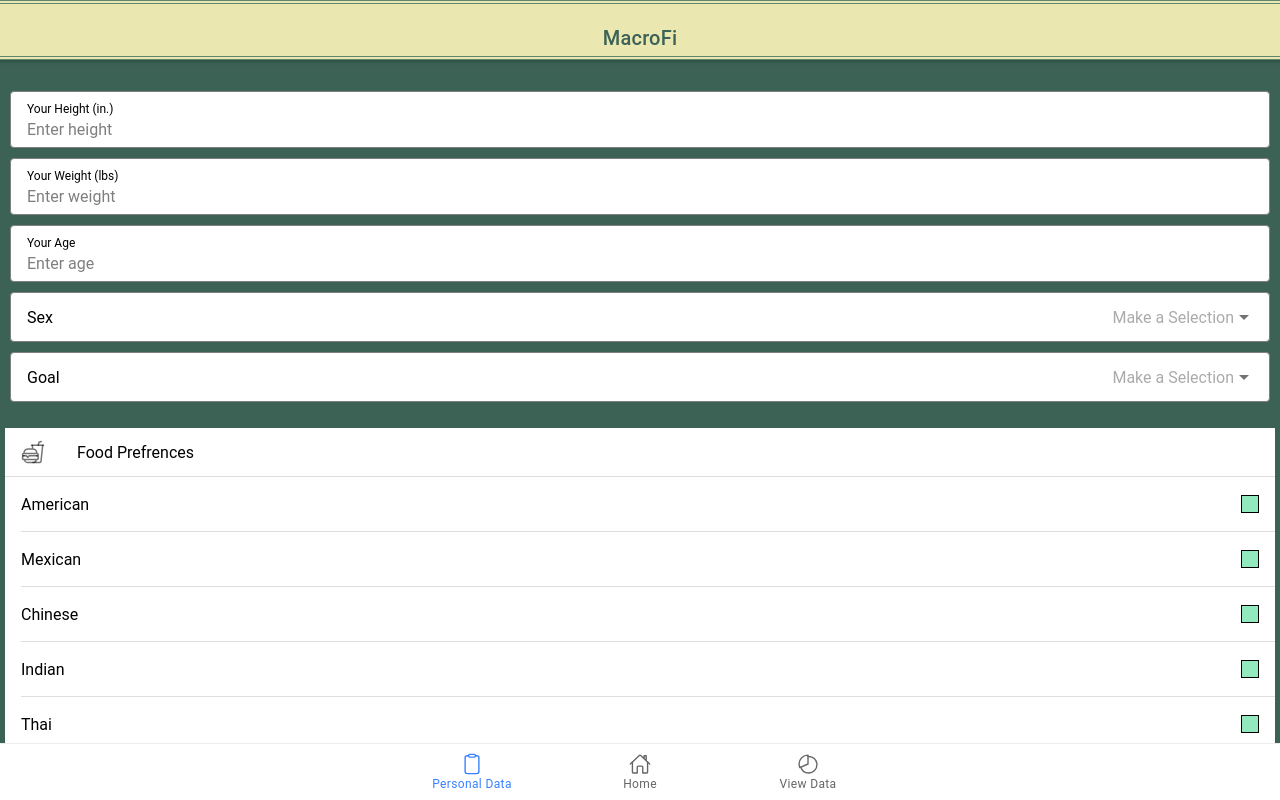
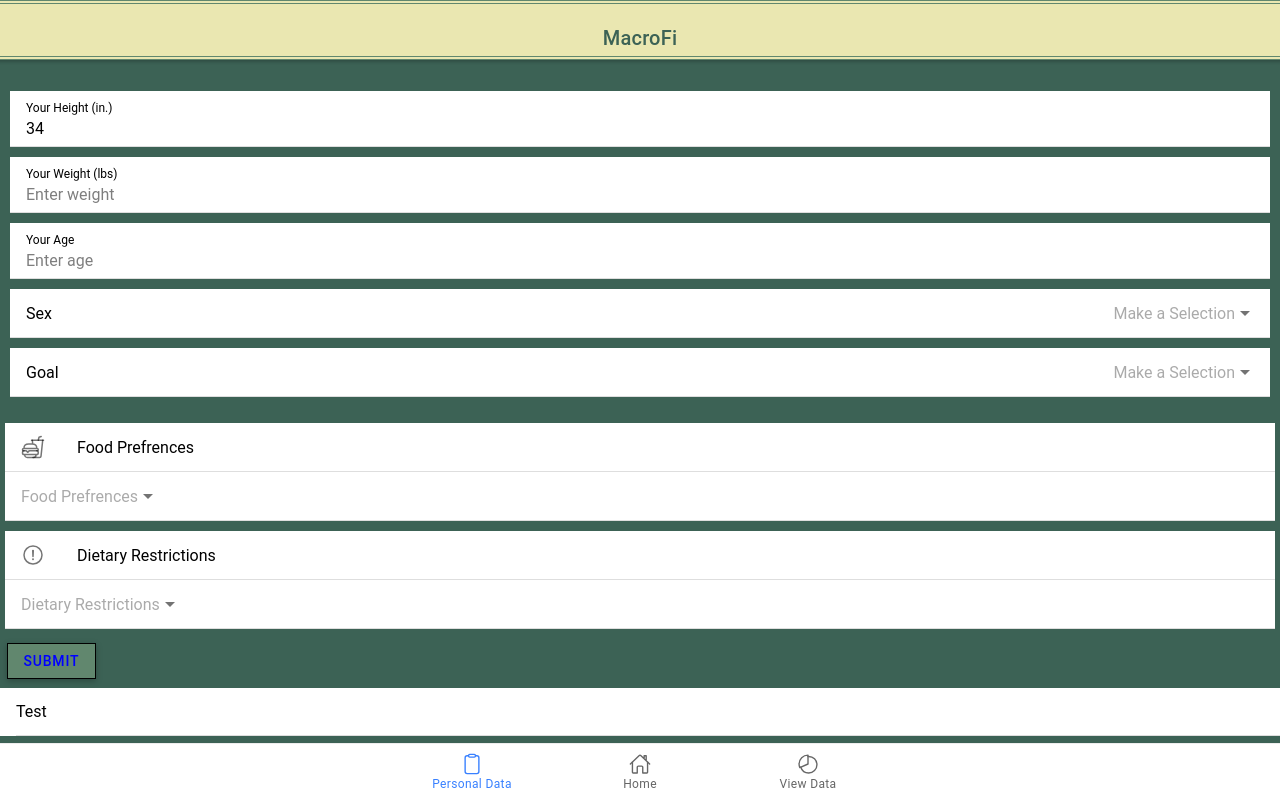
Before and after one commit to MacroFi/MacroFiApp, a React (Create React App) app: page /PeronalDataTab in a window 1280 px wide. Built offline with nearby package versions, Linux system fonts and the light colour scheme.

Commit message:
Improved personal data page UI

```diff
--- a/src/components/PersonalDataInput.tsx
+++ b/src/components/PersonalDataInput.tsx
@@ -19,8 +19,21 @@ import { fastFoodOutline, alertCircleOutline } from 'ionicons/icons';
 const PersonalDataInput: React.FC = () => {
 
   const [personalData, setPersonalData] = useState<Object>({});
+
   const heightRef = useRef<HTMLIonInputElement>(null);
   const weightRef = useRef<HTMLIonInputElement>(null);
+  const ageRef = useRef<HTMLIonInputElement>(null);
+  const sexRef = useRef<HTMLIonSelectElement>(null);
+  const goalRef = useRef<HTMLIonSelectElement>(null);
+  const foodPrefsRef = useRef<HTMLIonSelectElement>(null);
+
+  const collectData = () => {
+    console.log(heightRef.current?.value, typeof (heightRef.current?.value))
+    console.log(weightRef.current?.value, typeof (weightRef.current?.value))
+    console.log(ageRef.current?.value, typeof (ageRef.current?.value))
+    console.log(sexRef.current?.value, typeof (sexRef.current?.value))
+    console.log(goalRef.current?.value, typeof (goalRef.current?.value))
+  }
 
   return (
     <React.Fragment>
@@ -28,16 +41,16 @@ const PersonalDataInput: React.FC = () => {
 
         <IonRow>
           <IonCol>
-            <IonItem fill="outline">
+            <IonItem>
               <IonLabel position="stacked">Your Height (in.)</IonLabel>
-              <IonInput placeholder="Enter height" type="number" ref={heightRef}></IonInput>
+              <IonInput placeholder="Enter height" type="number" ref={heightRef} value="34"></IonInput> {/* value props sets default value */}
             </IonItem>
           </IonCol>
         </IonRow>
 
         <IonRow>
           <IonCol>
-            <IonItem fill="outline">
+            <IonItem>
               <IonLabel position="stacked">Your Weight (lbs)</IonLabel>
               <IonInput placeholder="Enter weight" type="number" ref={weightRef}></IonInput>
             </IonItem>
@@ -46,18 +59,18 @@ const PersonalDataInput: React.FC = () => {
 
         <IonRow>
           <IonCol>
-            <IonItem fill="outline">
+            <IonItem>
               <IonLabel position="stacked">Your Age</IonLabel>
-              <IonInput placeholder="Enter age" type="number"></IonInput>
+              <IonInput placeholder="Enter age" type="number" ref={ageRef}></IonInput>
             </IonItem>
           </IonCol>
         </IonRow>
 
         <IonRow>
           <IonCol>
-            <IonItem fill="outline">
+            <IonItem>
               <IonLabel>Sex</IonLabel>
-              <IonSelect placeholder="Make a Selection">
+              <IonSelect placeholder="Make a Selection" interface="popover" ref={sexRef}>
                 <IonSelectOption value="male">Male</IonSelectOption>
                 <IonSelectOption value="female">Female</IonSelectOption>
                 <IonSelectOption value="other">Other</IonSelectOption>
@@ -68,9 +81,9 @@ const PersonalDataInput: React.FC = () => {
 
         <IonRow>
           <IonCol>
-            <IonItem fill="outline">
+            <IonItem>
               <IonLabel>Goal</IonLabel>
-              <IonSelect placeholder="Make a Selection">
+              <IonSelect placeholder="Make a Selection" interface="popover" ref={goalRef}>
                 <IonSelectOption value="loose">Loose Weight</IonSelectOption>
                 <IonSelectOption value="gain">Gain Weight</IonSelectOption>
                 <IonSelectOption value="bulk">Bulk</IonSelectOption>
@@ -88,29 +101,14 @@ const PersonalDataInput: React.FC = () => {
           <IonLabel>Food Prefrences</IonLabel>
         </IonItem>
 
-        <IonItem lines="inset">
-          <IonLabel>American</IonLabel>
-          <IonCheckbox slot="end"></IonCheckbox>
-        </IonItem>
-
-        <IonItem lines="inset">
-          <IonLabel>Mexican</IonLabel>
-          <IonCheckbox slot="end"></IonCheckbox>
-        </IonItem>
-
-        <IonItem lines="inset">
-          <IonLabel>Chinese</IonLabel>
-          <IonCheckbox slot="end"></IonCheckbox>
-        </IonItem>
-
-        <IonItem lines="inset">
-          <IonLabel>Indian</IonLabel>
-          <IonCheckbox slot="end"></IonCheckbox>
-        </IonItem>
-
-        <IonItem lines="inset">
-          <IonLabel>Thai</IonLabel>
-          <IonCheckbox slot="end"></IonCheckbox>
+        <IonItem>
+          <IonSelect placeholder="Food Prefrences" multiple={true} ref={foodPrefsRef}>
+            <IonSelectOption value="american">American</IonSelectOption>
+            <IonSelectOption value="mexican">Mexican</IonSelectOption>
+            <IonSelectOption value="chinese">Chinese</IonSelectOption>
+            <IonSelectOption value="indian">Indian</IonSelectOption>
+            <IonSelectOption value="thai">Thai</IonSelectOption>
+          </IonSelect>
         </IonItem>
       </IonGrid>
 
@@ -120,50 +118,25 @@ const PersonalDataInput: React.FC = () => {
           <IonLabel>Dietary Restrictions</IonLabel>
         </IonItem>
 
-        <IonItem lines="inset">
-          <IonLabel>Vegetarian</IonLabel>
-          <IonCheckbox slot="end"></IonCheckbox>
+        <IonItem>
+          <IonSelect placeholder="Dietary Restrictions" multiple={true} ref={foodPrefsRef}>
+            <IonSelectOption value="vegetarian">Vegetarian</IonSelectOption>
+            <IonSelectOption value="vegan">Vegan</IonSelectOption>
+            <IonSelectOption value="keto">Keto</IonSelectOption>
+            <IonSelectOption value="no-wheat">NO Wheat (Gluten)</IonSelectOption>
+            <IonSelectOption value="no-nuts">NO Nuts</IonSelectOption>
+            <IonSelectOption value="no-fish-and-shellfish">NO Fish and Shellfish</IonSelectOption>
+            <IonSelectOption value="no-eggs">NO Eggs</IonSelectOption>
+            <IonSelectOption value="no-soy">NO Soy</IonSelectOption>
+          </IonSelect>
         </IonItem>
 
-        <IonItem lines="inset">
-          <IonLabel>Vegan</IonLabel>
-          <IonCheckbox slot="end"></IonCheckbox>
-        </IonItem>
+      </IonGrid>
 
-        <IonItem lines="inset">
-          <IonLabel>Keto</IonLabel>
-          <IonCheckbox slot="end"></IonCheckbox>
-        </IonItem>
-
-        <IonItem lines="inset">
-          <IonLabel>NO Wheat (Gluten)</IonLabel>
-          <IonCheckbox slot="end"></IonCheckbox>
-        </IonItem>
-
-        <IonItem lines="inset">
-          <IonLabel>NO Nuts</IonLabel>
-          <IonCheckbox slot="end"></IonCheckbox>
-        </IonItem>
-
-        <IonItem lines="inset">
-          <IonLabel>NO Fish and Shellfish</IonLabel>
-          <IonCheckbox slot="end"></IonCheckbox>
-        </IonItem>
-
-        <IonItem lines="inset">
-          <IonLabel>NO Eggs</IonLabel>
-          <IonCheckbox slot="end"></IonCheckbox>
-        </IonItem>
-
-        <IonItem lines="inset">
-          <IonLabel>NO Soy</IonLabel>
-          <IonCheckbox slot="end"></IonCheckbox>
-        </IonItem>
-      </IonGrid>
 
       <IonRow>
         <IonCol className="ion-text-left">
-          <IonButton>
+          <IonButton onClick={collectData}>
             Submit
           </IonButton>
         </IonCol>
```
